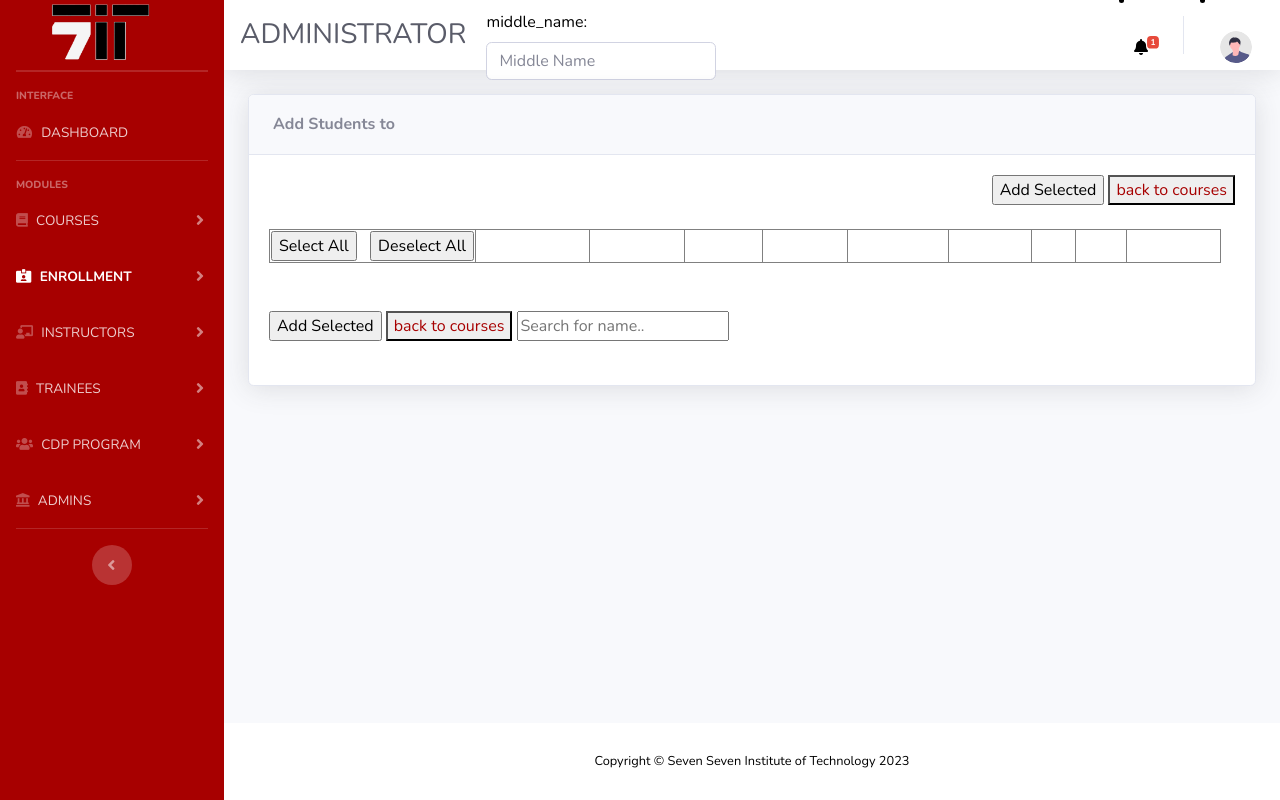
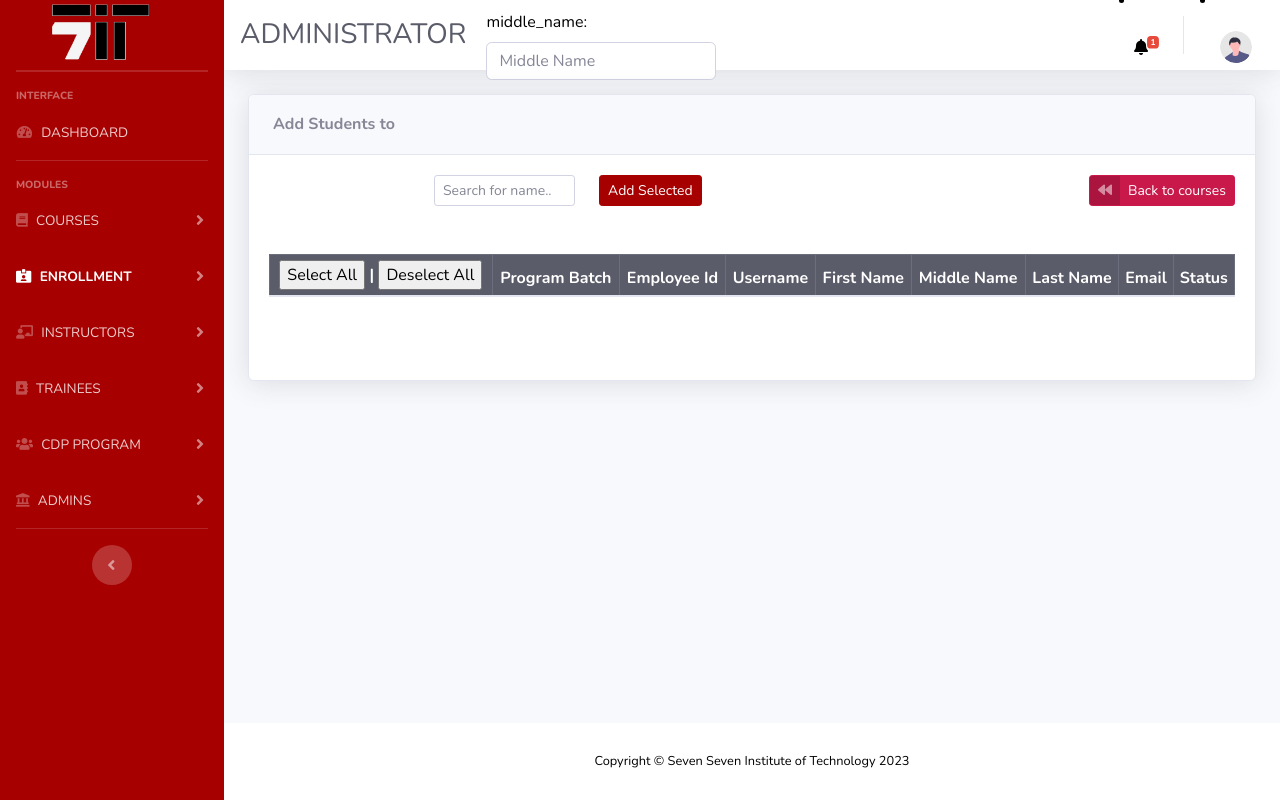
Before and after one commit to pamsacdalan/frontend, a Django app: template templates/admin_module/enroll_student.html in a window 1280 px wide. Run offline with Django 4.2, Linux system fonts and the light colour scheme; the template is opened without the code that fills it: values that come from a table or form of the project are taken from there, others are empty; some libraries are stand-ins or nearby versions.

Commit message:
fixed student enrollment

```diff
--- a/templates/admin_module/enroll_student.html
+++ b/templates/admin_module/enroll_student.html
@@ -158,17 +158,38 @@
                       <h6 class="m-1 font-weight-bold text-secondary">Add Students to {{ id }}</h6>
                   </div>
                 <!-- end Header -->
-
-                  <div class="card-body">
-                      <div align="right"> <!-- buttons here-->
-                        <input class="button" type="submit" onclick="return checkCheckbox() " value="Add Selected" >
-                        <button><a href="/sit-admin/course_enrollment/view_enrolled_course/">back to courses</a></button>
-                        <p id="warning" style="display:none">You need to check at least one!!</p>
-                      </div>
-                      <div class="table-responsive">
                 <form method="POST">
                   {% csrf_token %}
-  <table id="studentTable" border="1">
+                      <div class="card-body">
+                          <div class="row">
+                            <div class="col-2" align="left">
+                              <select class="form-control form-control-sm" id="batch" style="display:none"></select>
+                            </div>
+
+                            <div class="col-2" align="left">
+                              <input class="form-control form-control-sm" type="text" id="myInput" onkeyup="searchName()" placeholder="Search for name..">
+                            </div>
+
+                            <div class="col-3">
+                              <input class="btn btn-primary btn-sm" type="submit" onclick="return checkCheckbox() " value="Add Selected" >
+                              <p id="warning" style="display:none; color: red">You need to check at least one!!</p>
+                            </div>
+
+                            <div class="col-5" align="right">
+                              <a class="btn btn-info btn-icon-split btn-sm" href="/sit-admin/course_enrollment/view_enrolled_course/">
+                                <span class="icon text-white-50">
+                                  <i class="fa fa-backward"></i>
+                              </span>
+                              <span class="text">Back to courses</span>
+                              </a>
+                            </div>
+                          </div>
+                        <br>
+                        <div class="table-responsive">
+                                                  {% comment %} <form method="POST">
+                          {% csrf_token %} {% endcomment %}
+                          <table id="studentTable" class="table table-hover table-bordered table-sm" width="100%" cellspacing="0">
+                            <thead class="table-dark" align="center">
                                 <tr>
                                     <th><input type="button" onclick='selectAll()' value="Select All"/> |  <input type="button" onclick='deSelect()' value="Deselect All"/></th>
                                     <th>Program Batch</th>
@@ -179,8 +200,10 @@
                                     <th>Last Name</th>
                                     <th>Email</th>
                                     <th>Status</th>
-          <th>Access Type</th>
+                                    {% comment %} <th>Access Type</th> {% endcomment %}
                                 </tr>
+                              </thead>
+
                               <tr>{% for student in student_list %}
                                   <td><input type="checkbox" name="checks[]" id="id_{{ student.id }}" value = "{{student.user_id}}" /></td>
                                   <td>{{student.program_code }}</td>
@@ -191,7 +214,7 @@
                                   <td>{{student.last_name }}</td>
                                   <td>{{student.email }}</td>
                                   <td>{{student.employment_status }}</td>
-          <td>{{student.access_type  }}</td>
+                                  {% comment %} <td>{{student.access_type  }}</td> {% endcomment %}
                               </tr>
 
                                 {% endfor %}
@@ -199,12 +222,10 @@
 
                           </table>
                           <br><br>
-  <input class="button" type="submit" onclick="return checkCheckbox() " value="Add Selected" >
-  <button><a href="/sit-admin/course_enrollment/view_enrolled_course/">back to courses</a></button>
-  <select id="batch" style="display:none"></select>
-  <input type="text" id="myInput" onkeyup="searchName()" placeholder="Search for name..">
+                          {% comment %} <input class="button" type="submit" onclick="return checkCheckbox()" value="Add Selected" >
                           <br><br>
-  <p id="warning" style="display:none">You need to check at least one!!</p>
+                          <p id="warning" style="display:none">You need to check at least one!!</p> {% endcomment %}
+
 
                           <script>
 
@@ -320,9 +341,9 @@
                                 }
                               }
                           </script>
+                        </div>
+                </form>
 
-   </form>
-  </div>
                     </div>
                 </div>
               </div>
```
Lines whose indentation alone changed are shown as unchanged.
